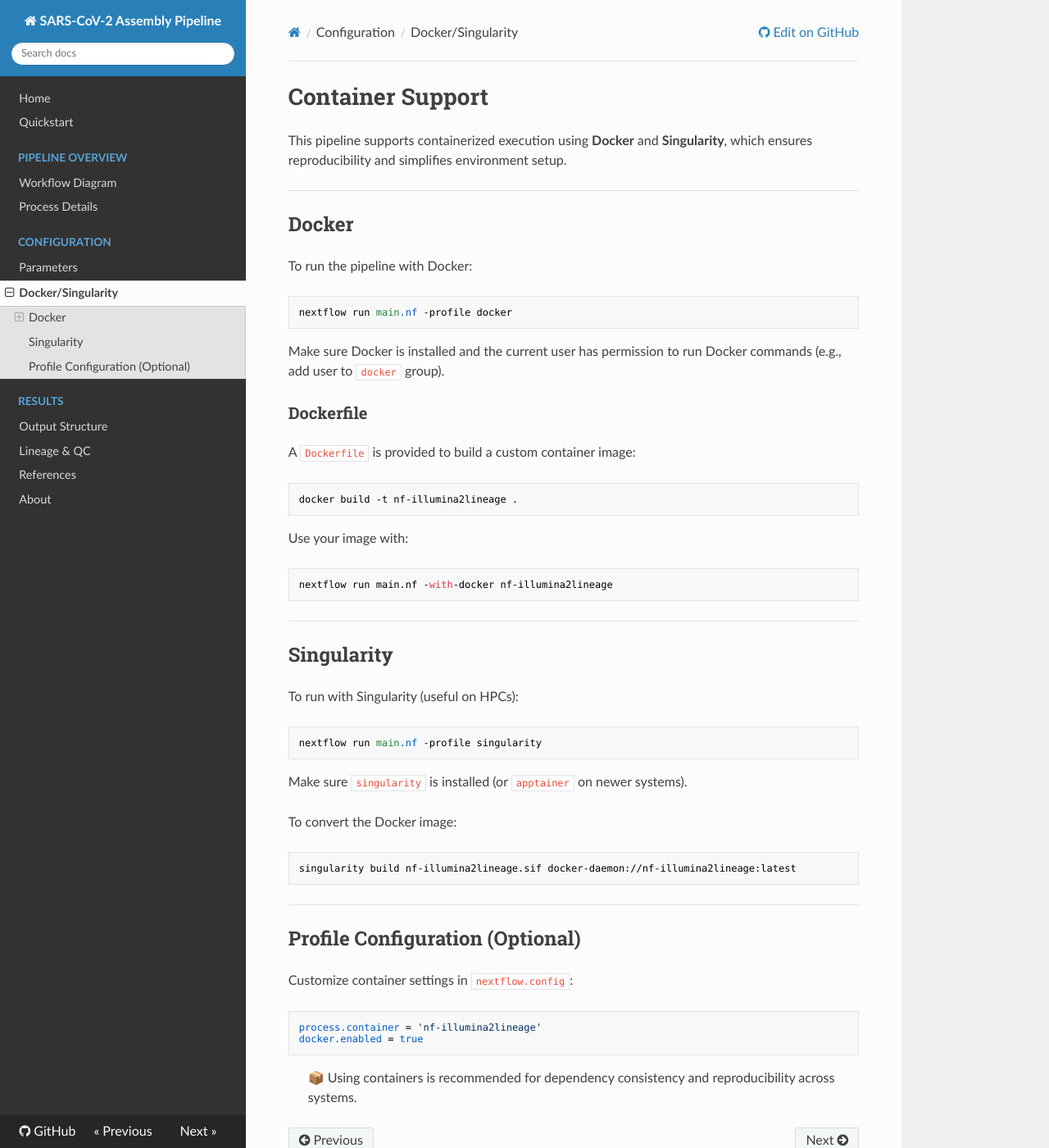
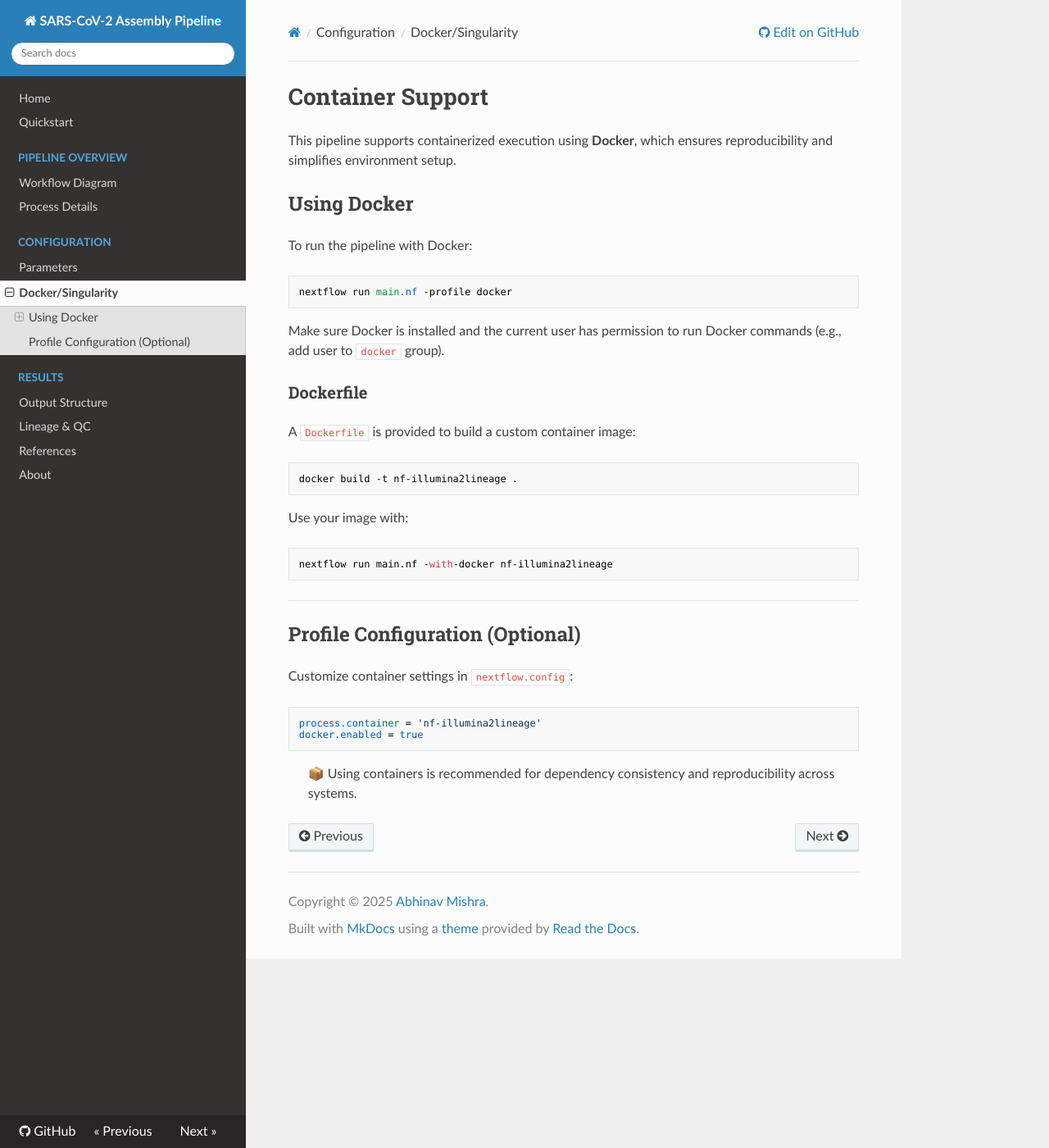
Before and after one commit to bibymaths/nf-illumina2lineage, an MkDocs documentation site: the page built from docs/containers.md, in a window 1280 px wide and 1400 px high. Shown: the whole window at 82% size. Built offline with MkDocs 1.6.1, drawn with Linux system fonts in a browser that asks for light colours; nearby versions of some CDN libraries.

Commit message:
Add Nextflow pipeline and configuration for SARS-CoV-2 analysis with Docker support

````diff
--- a/docs/containers.md
+++ b/docs/containers.md
@@ -1,10 +1,8 @@
 # Container Support
 
-This pipeline supports containerized execution using **Docker** and **Singularity**, which ensures reproducibility and simplifies environment setup.
+This pipeline supports containerized execution using **Docker**, which ensures reproducibility and simplifies environment setup.
 
----
-
-## Docker
+## Using Docker
 
 To run the pipeline with Docker:
 ```bash
@@ -26,22 +24,6 @@ nextflow run main.nf -with-docker nf-illumina2lineage
 
 ---
 
-## Singularity
-
-To run with Singularity (useful on HPCs):
-```bash
-nextflow run main.nf -profile singularity
-```
-
-Make sure `singularity` is installed (or `apptainer` on newer systems).
-
-To convert the Docker image:
-```bash
-singularity build nf-illumina2lineage.sif docker-daemon://nf-illumina2lineage:latest
-```
-
----
-
 ## Profile Configuration (Optional)
 Customize container settings in `nextflow.config`:
 ```groovy
````
Also changed, not shown: 5 other files.
